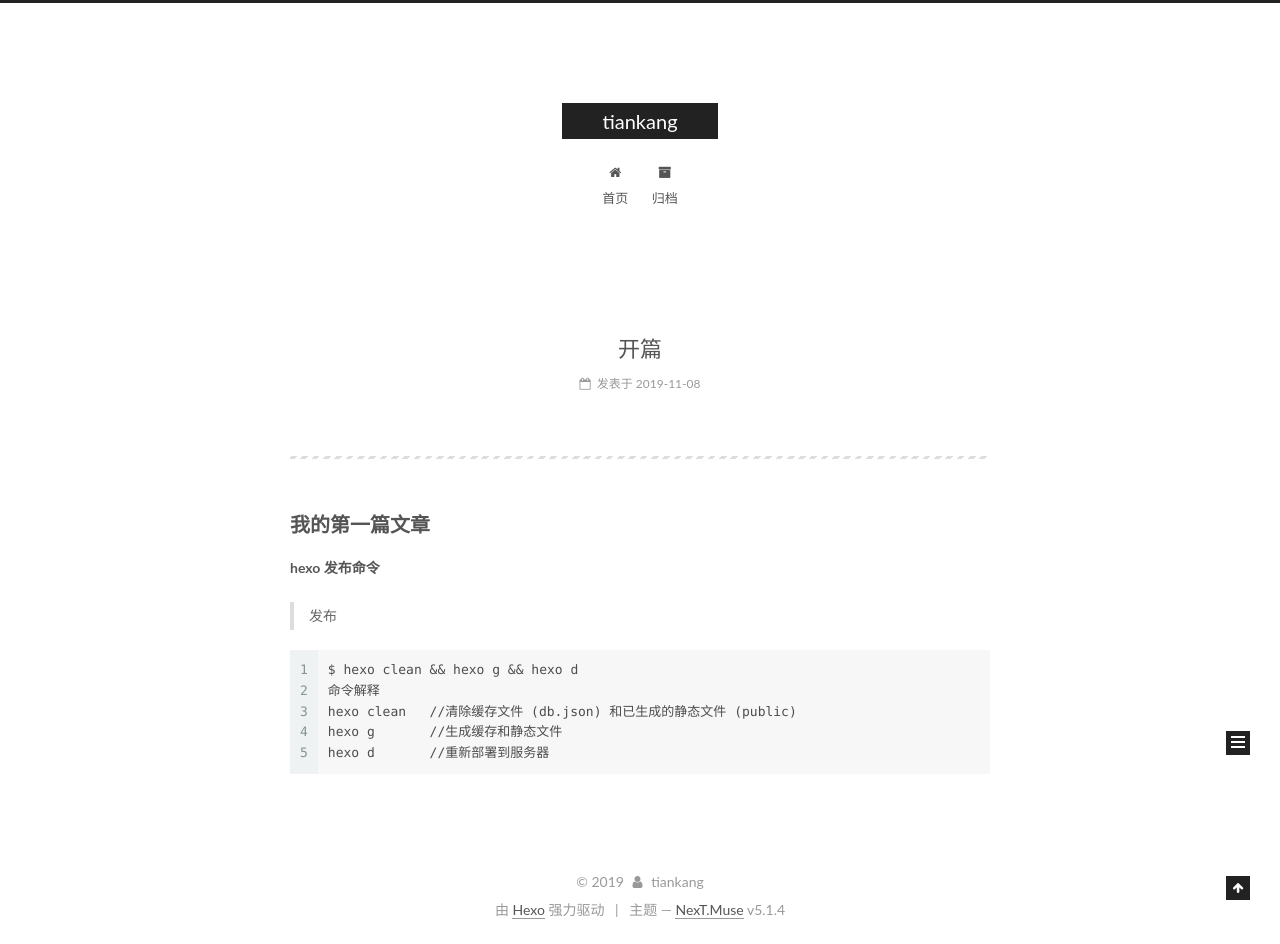
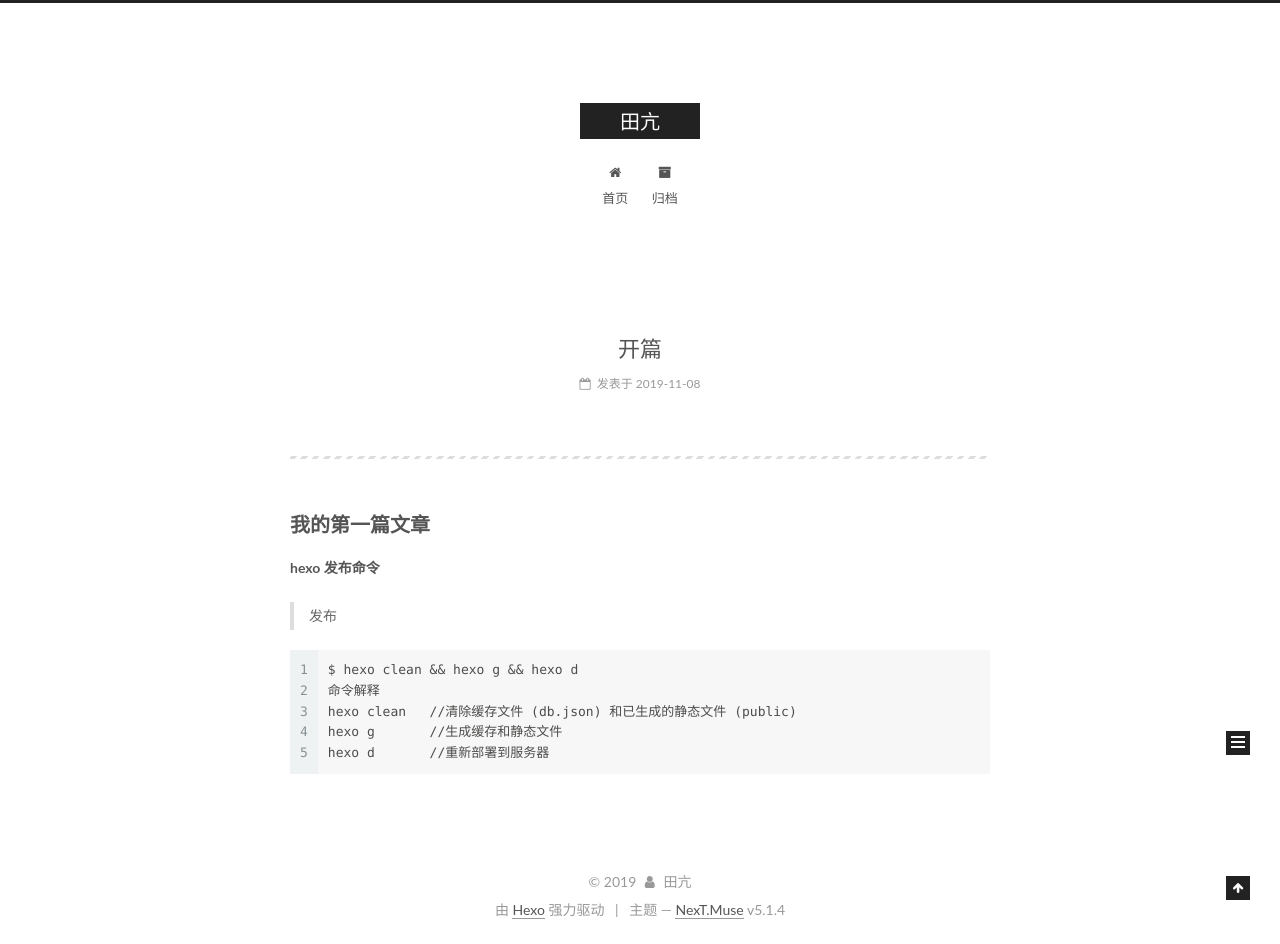
Before and after one commit to tiankang155/tiankang155.github.io, a plain HTML site: page index.html in a window 1280 px wide. Drawn offline with Linux system fonts and the light colour scheme.

Commit message:
Site updated: 2019-11-08 14:25:01

```diff
--- a/css/main.css
+++ b/css/main.css
@@ -1822,7 +1822,7 @@ pre .javascript .function {
   width: 4px;
   height: 4px;
   border-radius: 50%;
-  background: #ffa;
+  background: #45ffff;
 }
 .links-of-blogroll {
   font-size: 13px;
--- a/index.html
+++ b/index.html
@@ -80,9 +80,9 @@
 
 
 <meta property="og:type" content="website">
-<meta property="og:title" content="tiankang">
+<meta property="og:title" content="田亢">
 <meta property="og:url" content="http:&#x2F;&#x2F;yoursite.com&#x2F;index.html">
-<meta property="og:site_name" content="tiankang">
+<meta property="og:site_name" content="田亢">
 <meta property="og:locale" content="zh-Hans">
 <meta name="twitter:card" content="summary">
 
@@ -120,7 +120,7 @@
 
 
 
-  <title>tiankang</title>
+  <title>田亢</title>
 
 
 
@@ -151,7 +151,7 @@
     <div class="custom-logo-site-title">
       <a href="/"  class="brand" rel="start">
         <span class="logo-line-before"><i></i></span>
-        <span class="site-title">tiankang</span>
+        <span class="site-title">田亢</span>
         <span class="logo-line-after"><i></i></span>
       </a>
     </div>
@@ -231,13 +231,13 @@
     <link itemprop="mainEntityOfPage" href="http://yoursite.com/2019/11/08/%E5%BC%80%E7%AF%87/">
 
     <span hidden itemprop="author" itemscope itemtype="http://schema.org/Person">
-      <meta itemprop="name" content="tiankang">
+      <meta itemprop="name" content="田亢">
       <meta itemprop="description" content="">
       <meta itemprop="image" content="/images/avatar.gif">
     </span>
 
     <span hidden itemprop="publisher" itemscope itemtype="http://schema.org/Organization">
-      <meta itemprop="name" content="tiankang">
+      <meta itemprop="name" content="田亢">
     </span>
 
 
@@ -374,7 +374,7 @@
         <div class="site-overview">
           <div class="site-author motion-element" itemprop="author" itemscope itemtype="http://schema.org/Person">
 
-              <p class="site-author-name" itemprop="name">tiankang</p>
+              <p class="site-author-name" itemprop="name">田亢</p>
               <p class="site-description motion-element" itemprop="description"></p>
           </div>
 
@@ -430,7 +430,7 @@
   <span class="with-love">
     <i class="fa fa-user"></i>
   </span>
-  <span class="author" itemprop="copyrightHolder">tiankang</span>
+  <span class="author" itemprop="copyrightHolder">田亢</span>
 
 
 </div>
```
Also changed, not shown: 2019/11/08/开篇/index.html (+7 -7 lines), archives/2019/11/index.html (+6 -6 lines), archives/2019/index.html (+6 -6 lines), archives/index.html (+6 -6 lines).
